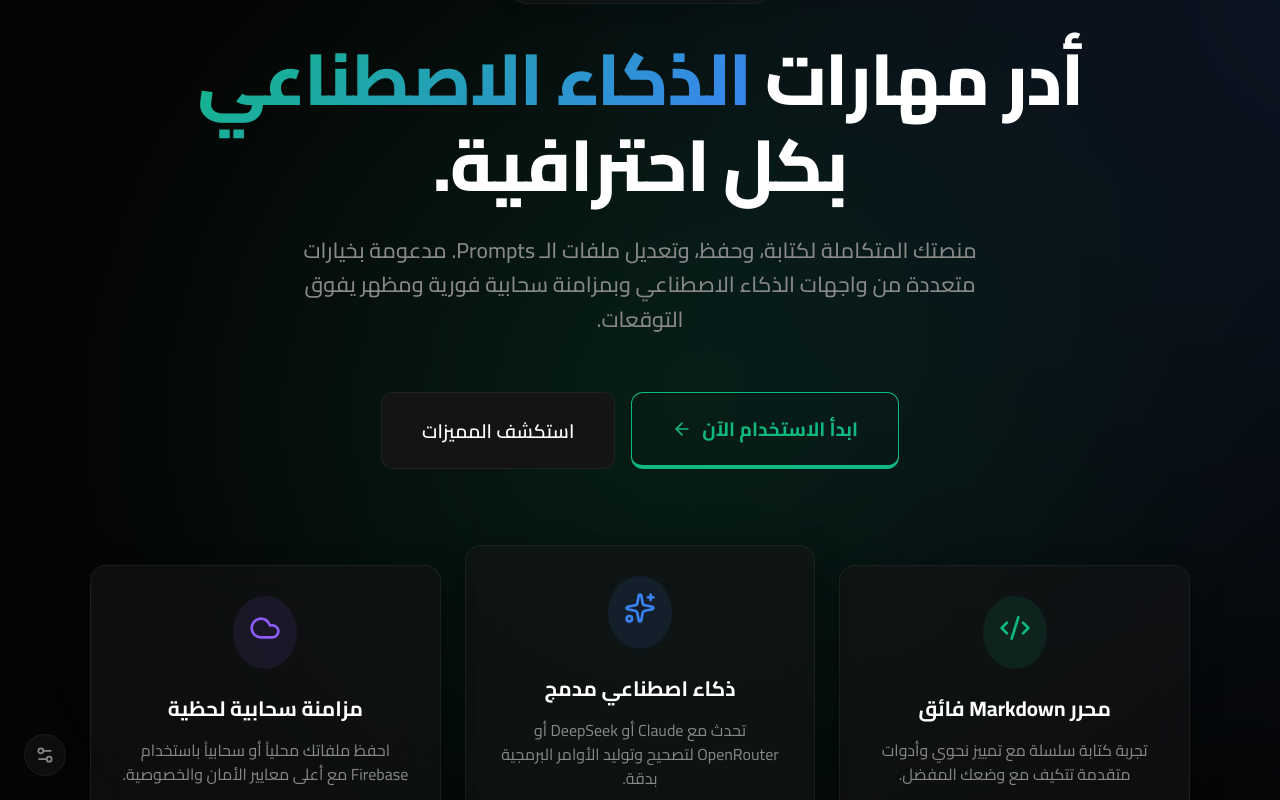
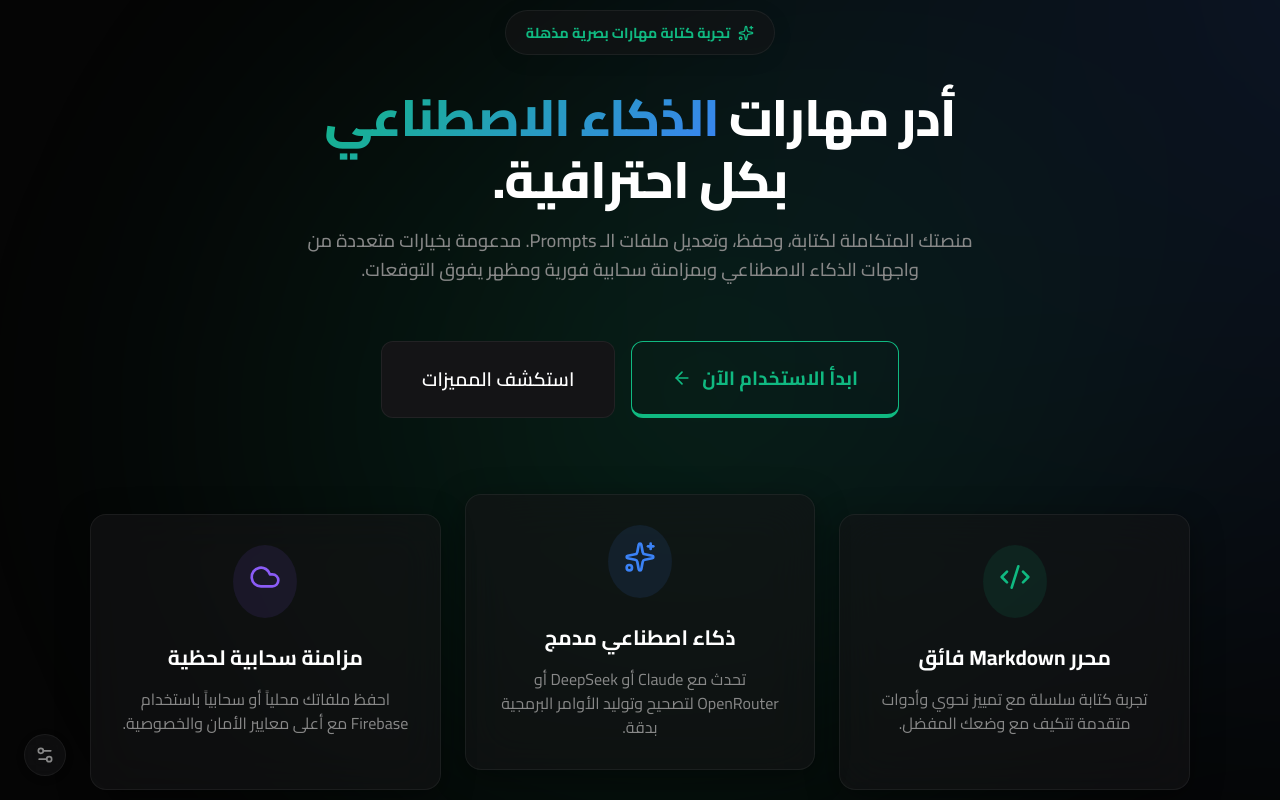
Before and after one commit to mkjq/mkq-skills, a Next.js app: page / in a window 1280 px wide. Built offline with nearby package versions, Linux system fonts and the light colour scheme.

Commit message:
Remove exposed settings link from sidebar, fix typography, update about page

```diff
--- a/src/app/page.tsx
+++ b/src/app/page.tsx
@@ -43,10 +43,10 @@ export default function Home() {
         </div>
 
         <h1 style={{
-          fontSize: 'clamp(2.5rem, 6vw, 4.5rem)',
+          fontSize: 'clamp(2rem, 5vw, 3.2rem)',
           fontWeight: '800',
-          letterSpacing: '-1.5px',
-          marginBottom: '1.5rem',
+          letterSpacing: '-1px',
+          marginBottom: '1rem',
           lineHeight: '1.2',
           color: 'var(--text-main)'
         }}>
@@ -58,7 +58,7 @@ export default function Home() {
         </h1>
 
         <p style={{
-          fontSize: 'clamp(1.1rem, 2vw, 1.35rem)',
+          fontSize: 'clamp(1rem, 2vw, 1.15rem)',
           color: 'var(--text-muted)',
           marginBottom: '3.5rem',
           lineHeight: '1.6',
```
Also changed, not shown: src/app/about/page.tsx (+5 -4 lines), src/components/Sidebar.tsx (+0 -19 lines).
